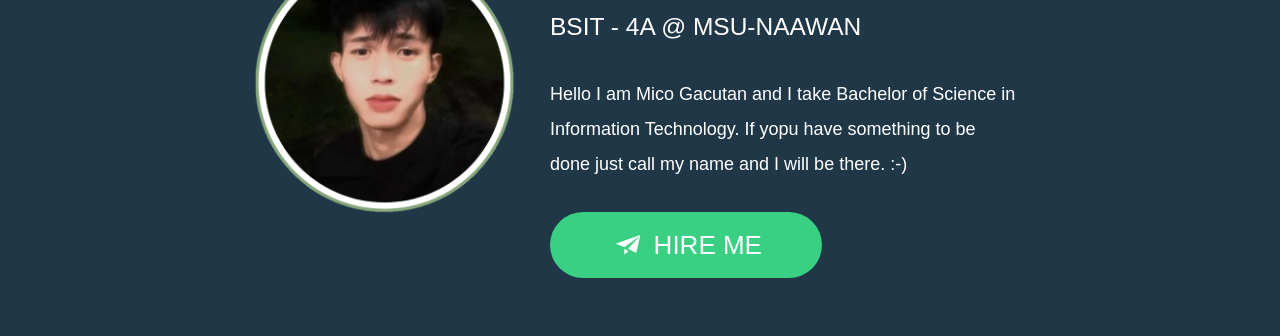
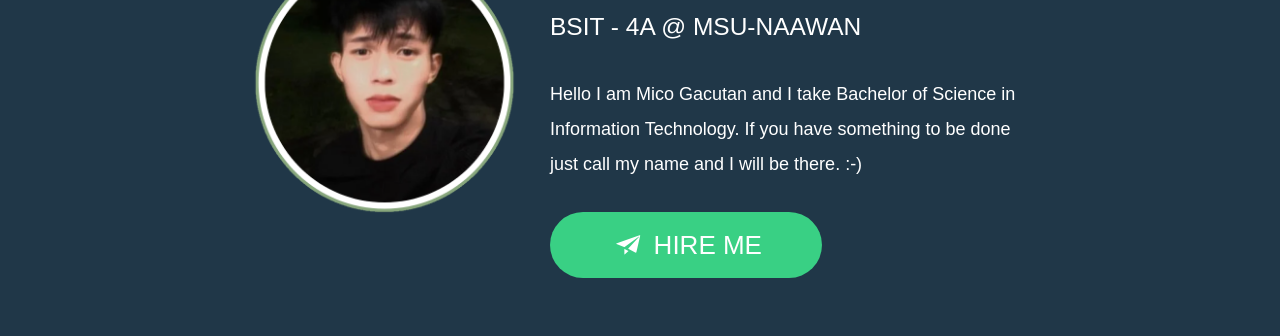
Before and after one commit to immhicoo/portfolio, a plain HTML site: page index.html in a window 1280 px wide. Shown: the part 167-503 px from the top of the page. Drawn offline with Linux system fonts and the light colour scheme; a web font is replaced by a local one.

Commit message:
Update index.html

```diff
--- a/index.html
+++ b/index.html
@@ -28,7 +28,7 @@
   <div class="span5">
     <h1>Mico Sumile Gacutan</h1>
     <h3>BSIT - 4A @ MSU-NAAWAN</h3>
-    <p> Hello I am Mico Gacutan and I take Bachelor of Science in Information Technology. If yopu have something to be done just call my name and I will be there. :-) </p>
+    <p> Hello I am Mico Gacutan and I take Bachelor of Science in Information Technology. If you have something to be done just call my name and I will be there. :-) </p>
     <a href="#" class="hire-me"><i class="icon-paper-plane"></i> Hire Me </a> </div>
 </div>
 <div class="row social">
```
